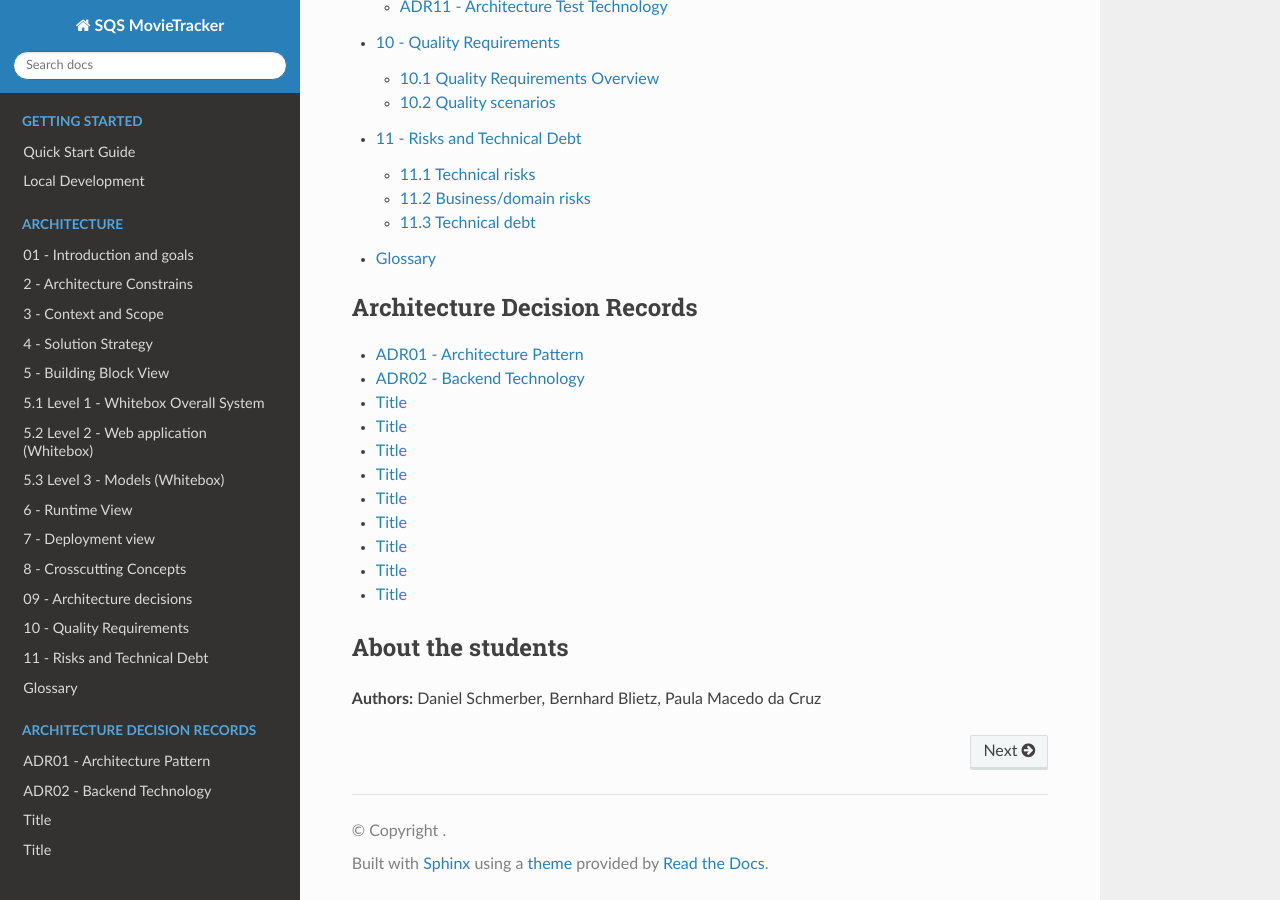
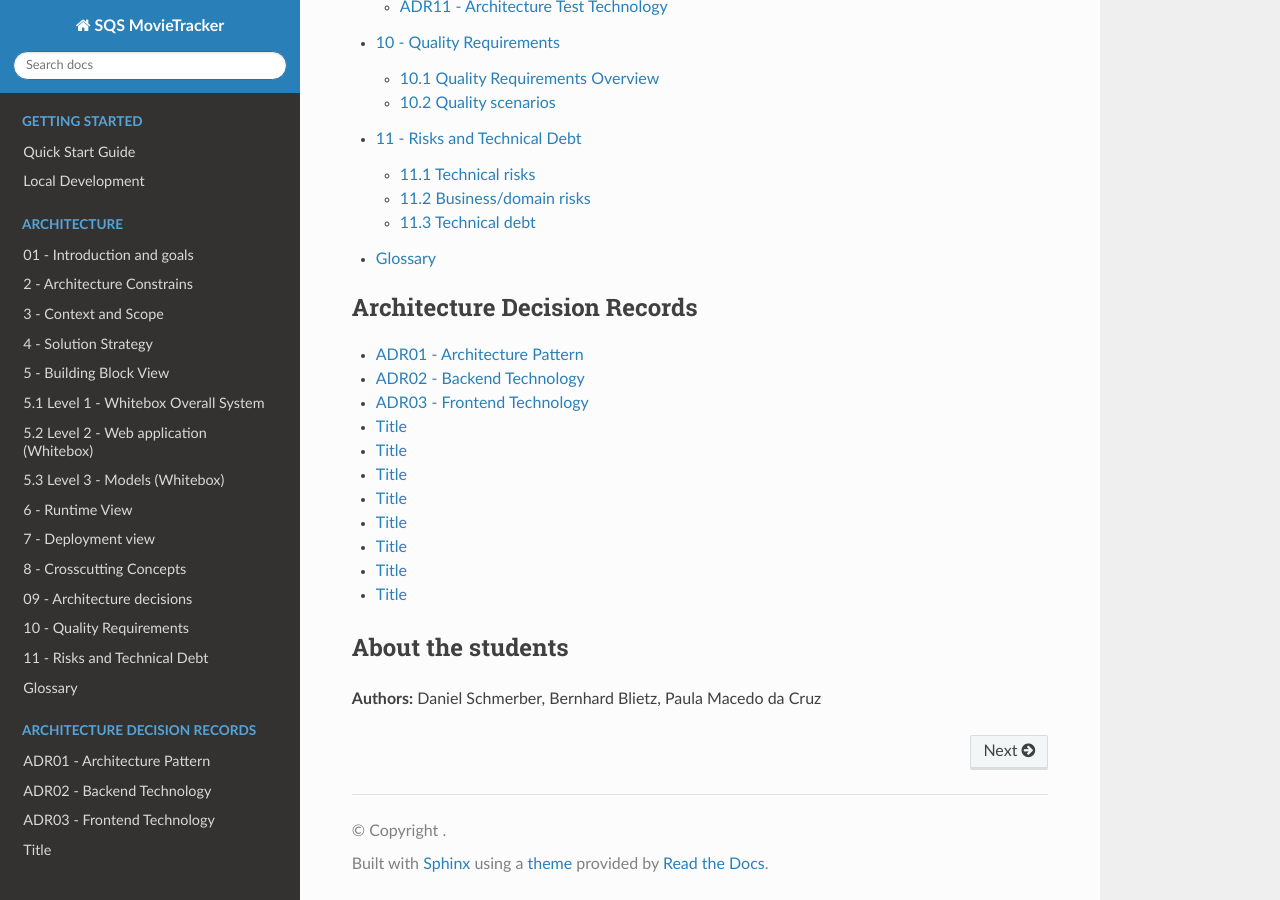
Before and after one commit to DanielSchmerber/SQS26_MovieTracker, a Sphinx documentation site: the page built from docs/index.md, in a window 1280 px wide and 900 px high, scrolled down 2389 px. Built offline with Sphinx 7.4.7 and the Read the Docs theme 3.1.0, drawn with Linux system fonts in a browser that asks for light colours.

Commit message:
Update 003-frontend-technology.md
fix title problem

```diff
--- a/docs/arc42/09_architecture_decisions_(adr)/003-frontend-technology.md
+++ b/docs/arc42/09_architecture_decisions_(adr)/003-frontend-technology.md
@@ -1,16 +1,17 @@
-# Title
+# ADR03 - Frontend Technology
+## Title
 
 Decision to Choose the System's Frontend Technology
 
 
 
-## Status
+### Status
 
 accepted
 
 
 
-## Context
+### Context
 
 We need a frontend framework to build the user interface for the MovieTracker application.
 
@@ -36,7 +37,7 @@ Alternatives considered included:
 
 
 
-## Decision
+### Decision
 
 We chose React with Vite and TypeScript. Its declarative, component-based model, large ecosystem,
 
@@ -44,7 +45,7 @@ and strong community support make it a pragmatic and future-proof choice.
 
 
 
-## Consequences
+### Consequences
 
 **Easier:**
 
```
